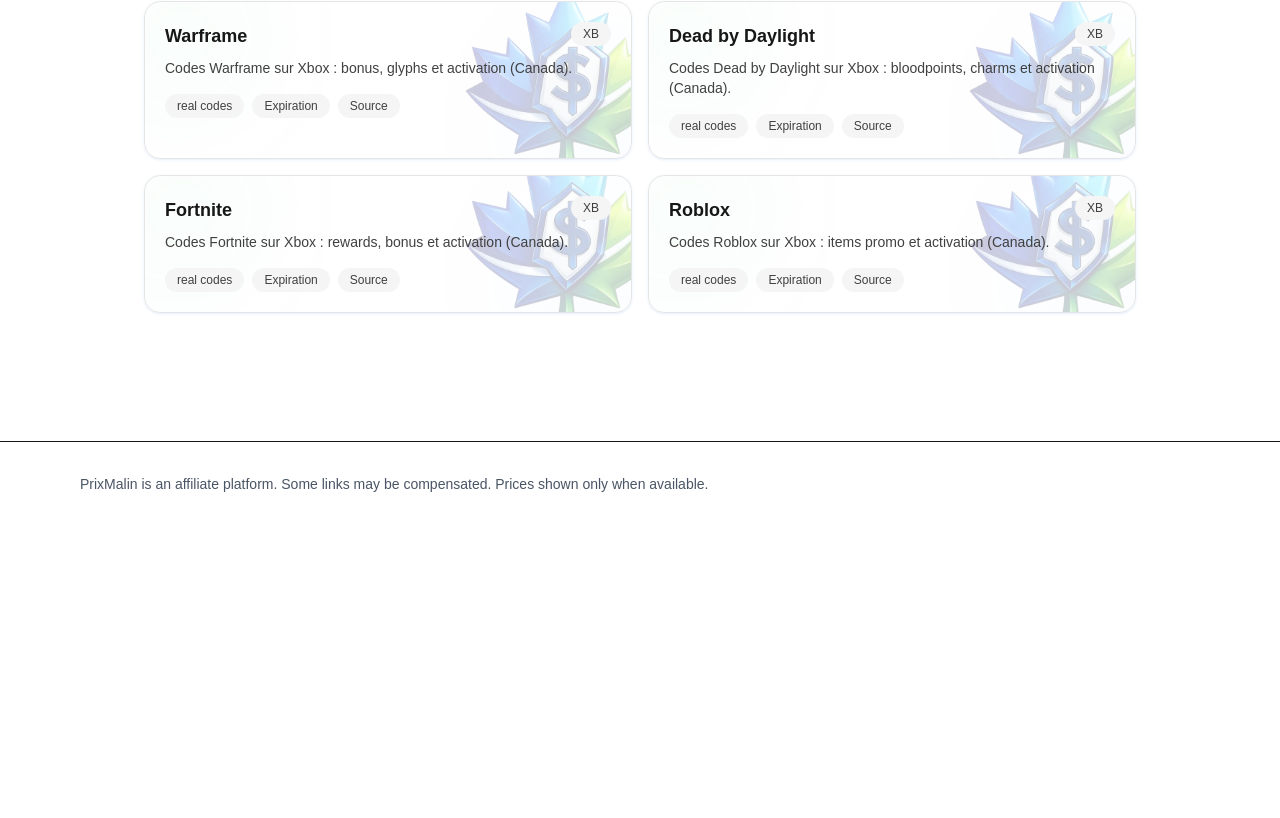
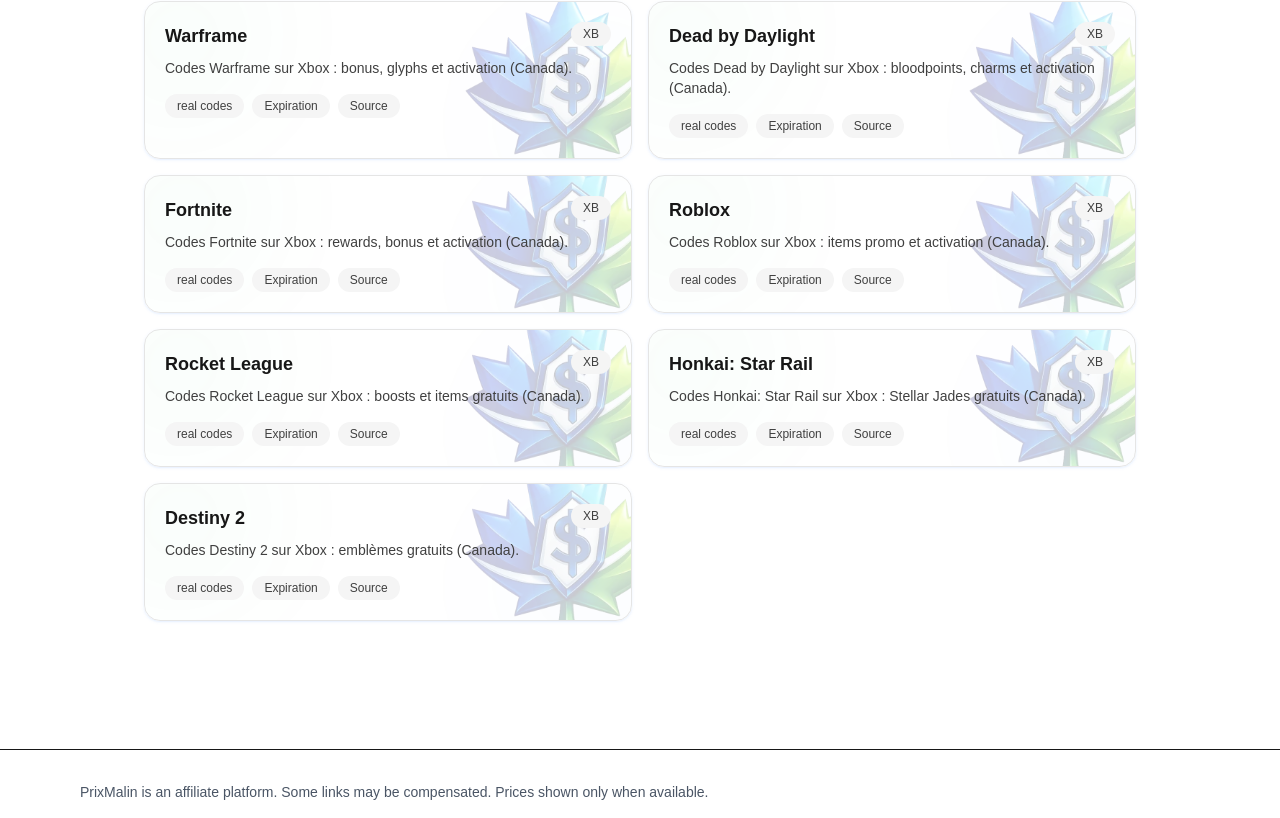
Before and after one commit to newrising2007-hue/prixmalin-web, a Next.js app: page /en/codes-bonus/xbox in a window 1280 px wide. Shown: the part 450-1268 px from the top of the page. Before the commit the page ends 976 px from the top, so only its background shows below. Built offline with nearby package versions, Linux system fonts and the light colour scheme; no server answers.

Commit message:
fix: nouveaux slugs gaming pc/xbox/nintendo

```diff
--- a/src/data/codes-bonus/nintendo-games.js
+++ b/src/data/codes-bonus/nintendo-games.js
@@ -70,6 +70,22 @@ export const NINTENDO_GAMES = [
     },
     relatedSlugs: ["fortnite", "genshin-impact", "dead-by-daylight"],
   },
+  {
+    slug: "pokemon-scarlet-violet",
+    name: "Pokémon Écarlate/Violet",
+    updatedAtISO: TODAY,
+    seoDescription: "Codes Pokémon Écarlate et Violet sur Nintendo : tenues et items gratuits (Canada).",
+    hero: { subtitle: "Tenues et items exclusifs.", highlights: ["Tenues", "Items", "Cadeaux mystère"] },
+    relatedSlugs: ["warframe", "roblox"],
+  },
+  {
+    slug: "honkai-star-rail",
+    name: "Honkai: Star Rail",
+    updatedAtISO: TODAY,
+    seoDescription: "Codes Honkai: Star Rail sur Nintendo : Stellar Jades gratuits (Canada).",
+    hero: { subtitle: "Stellar Jades et ressources gratuites.", highlights: ["Stellar Jades", "Crédits", "Permanent"] },
+    relatedSlugs: ["genshin-impact", "warframe"],
+  },
 ];
 
 export function getNintendoGameSlugs() {
--- a/src/data/codes-bonus/pc-games.js
+++ b/src/data/codes-bonus/pc-games.js
@@ -187,6 +187,9 @@ const MINIMAL_SLUGS = [
   "league-of-legends",
   "roblox",
   "call-of-duty-warzone",
+  "honkai-star-rail",
+  "afk-journey",
+  "destiny-2",
 ];
 
 for (const slug of MINIMAL_SLUGS) {
--- a/src/data/codes-bonus/xbox-games.js
+++ b/src/data/codes-bonus/xbox-games.js
@@ -70,6 +70,30 @@ export const XBOX_GAMES = [
     },
     relatedSlugs: ["fortnite", "genshin-impact", "dead-by-daylight"],
   },
+  {
+    slug: "rocket-league",
+    name: "Rocket League",
+    updatedAtISO: TODAY,
+    seoDescription: "Codes Rocket League sur Xbox : boosts et items gratuits (Canada).",
+    hero: { subtitle: "Items et boosts gratuits.", highlights: ["Boost", "Items", "Activation"] },
+    relatedSlugs: ["warframe", "call-of-duty"],
+  },
+  {
+    slug: "honkai-star-rail",
+    name: "Honkai: Star Rail",
+    updatedAtISO: TODAY,
+    seoDescription: "Codes Honkai: Star Rail sur Xbox : Stellar Jades gratuits (Canada).",
+    hero: { subtitle: "Stellar Jades et ressources gratuites.", highlights: ["Stellar Jades", "Crédits", "Permanent"] },
+    relatedSlugs: ["genshin-impact", "warframe"],
+  },
+  {
+    slug: "destiny-2",
+    name: "Destiny 2",
+    updatedAtISO: TODAY,
+    seoDescription: "Codes Destiny 2 sur Xbox : emblèmes gratuits (Canada).",
+    hero: { subtitle: "Emblèmes cosmétiques gratuits.", highlights: ["Emblèmes", "Cosmétiques", "Gratuit"] },
+    relatedSlugs: ["warframe", "call-of-duty"],
+  },
 ];
 
 export function getXboxGameSlugs() {
```
